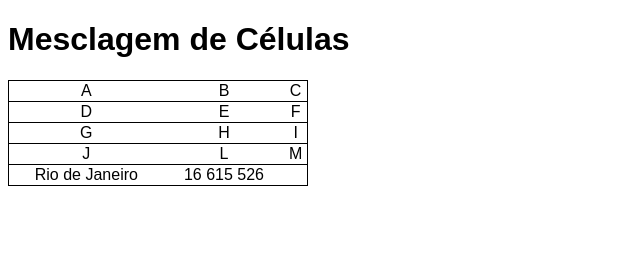
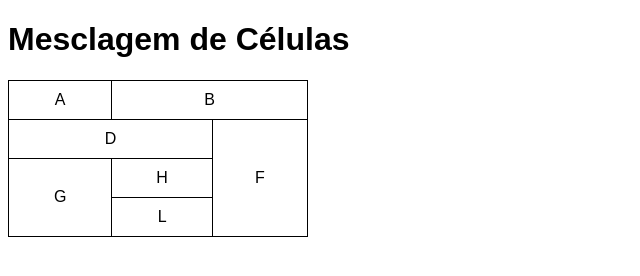
Before and after one commit to IvesFigueiredo/html-css, a plain HTML site: page exercicios/ex-023/tabelas04.html in a window 1280 px wide. Shown: the whole page, without its empty margins (0-640 px from the left). Drawn offline with Linux system fonts and the light colour scheme.

Commit message:
Update tabelas04.html

```diff
--- a/exercicios/ex-023/tabelas04.html
+++ b/exercicios/ex-023/tabelas04.html
@@ -15,7 +15,7 @@
             width: 300px;
         }
 
-        tr{
+        td{
             border: 1px solid black;
             padding: 10px;
             text-align: center;
@@ -26,29 +26,31 @@
     <h1>Mesclagem de Células</h1>
     <table>
         <tr>
+            <!--Para mesclagem de células há duas formas || Mesclagem de Colunas e Mesclagem de Linhas
+
+                Para mesclar células de coluna, basta atribuir uma propriedade "colspan" e o valor que é o número de células, exemplo; <td colspan="2>B</td>" para "B" mesclar duas colunas.
+
+                Para mesclar céluas de linhas, basta também atribuir a propriedade "rowspan" e o número de células, exemplo;
+                <td rowspan="3">F</td> para mesclar 3 linhas.
+            -->
             <td>A</td>
-            <td>B</td>
-            <td>C</td>
+            <td colspan="2">B</td>
+
         </tr>
         <tr>
-            <td>D</td>
-            <td>E</td>
-            <td>F</td>
+            <td colspan="2">D</td>
+
+            <td rowspan="3">F</td>
         </tr>
         <tr>
-            <td>G</td>
+            <td rowspan="2">G</td>
             <td>H</td>
-            <td>I</td>
+
         </tr>
         <tr>
-            <td>J</td>
+
             <td>L</td>
-            <td>M</td>
-        </tr>
 
-        <tr>
-            <td>Rio de Janeiro</td>
-            <td class="numero">16 615 526</td>
         </tr>
     </table>
 </body>
```
